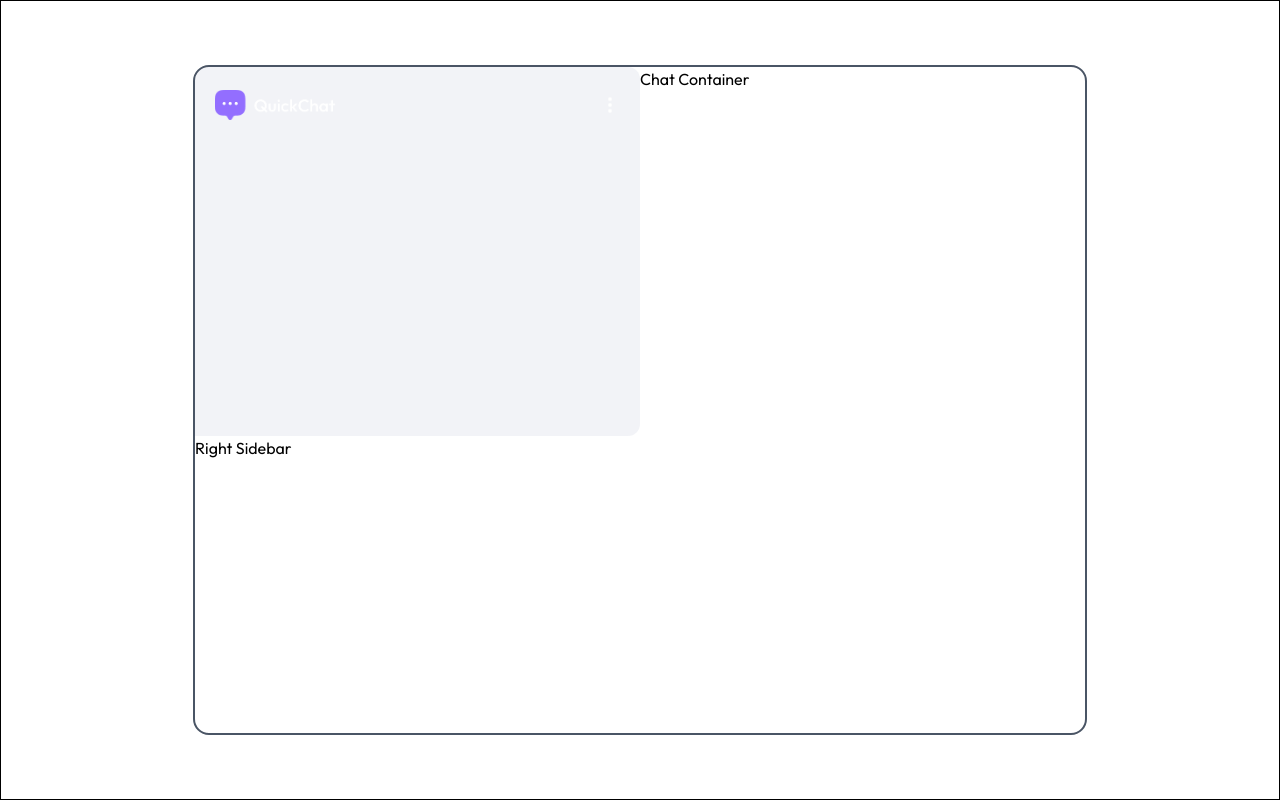
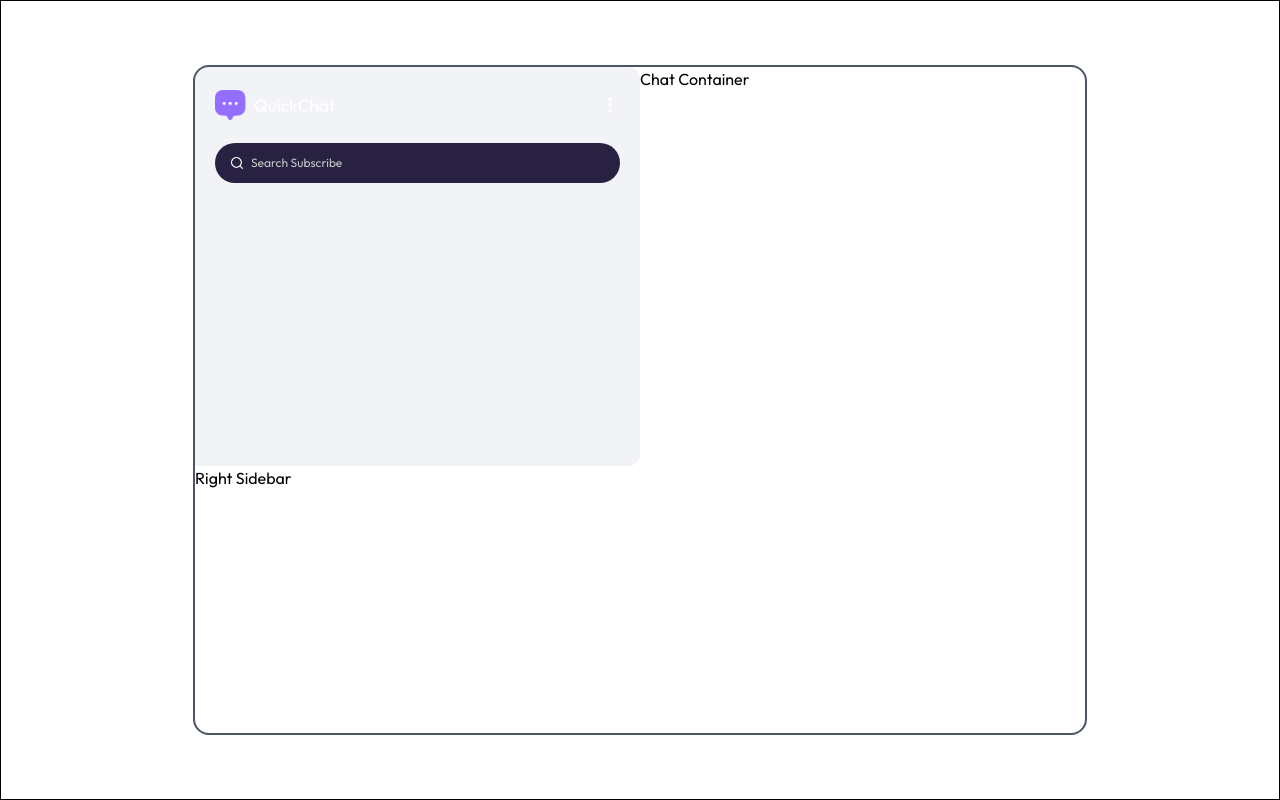
Before and after one commit to kavyangaHA/chat-app, a React (Vite) app in the folder client/: page / in a window 1280 px wide. Built offline with nearby package versions, Linux system fonts and the light colour scheme.

Commit message:
add a search bar

```diff
--- a/client/src/components/Sidebar.jsx
+++ b/client/src/components/Sidebar.jsx
@@ -44,6 +44,15 @@
             </div>
           </div>
         </div>
+        <div> <div className='bg-[#282142] rounded-full flex items-center gap-2 py-3 px-4 mt-5'>
+  <img src={assets.search_icon} alt="Search" className='w-3' />
+  <input
+    type="text"
+    className='bg-transparent border-none outline-none text-white text-xs placeholder-[#c8c8c8] flex-1'
+    placeholder='Search Subscribe'
+  />
+</div></div>
+
       </div>
     </div>
   );
```
